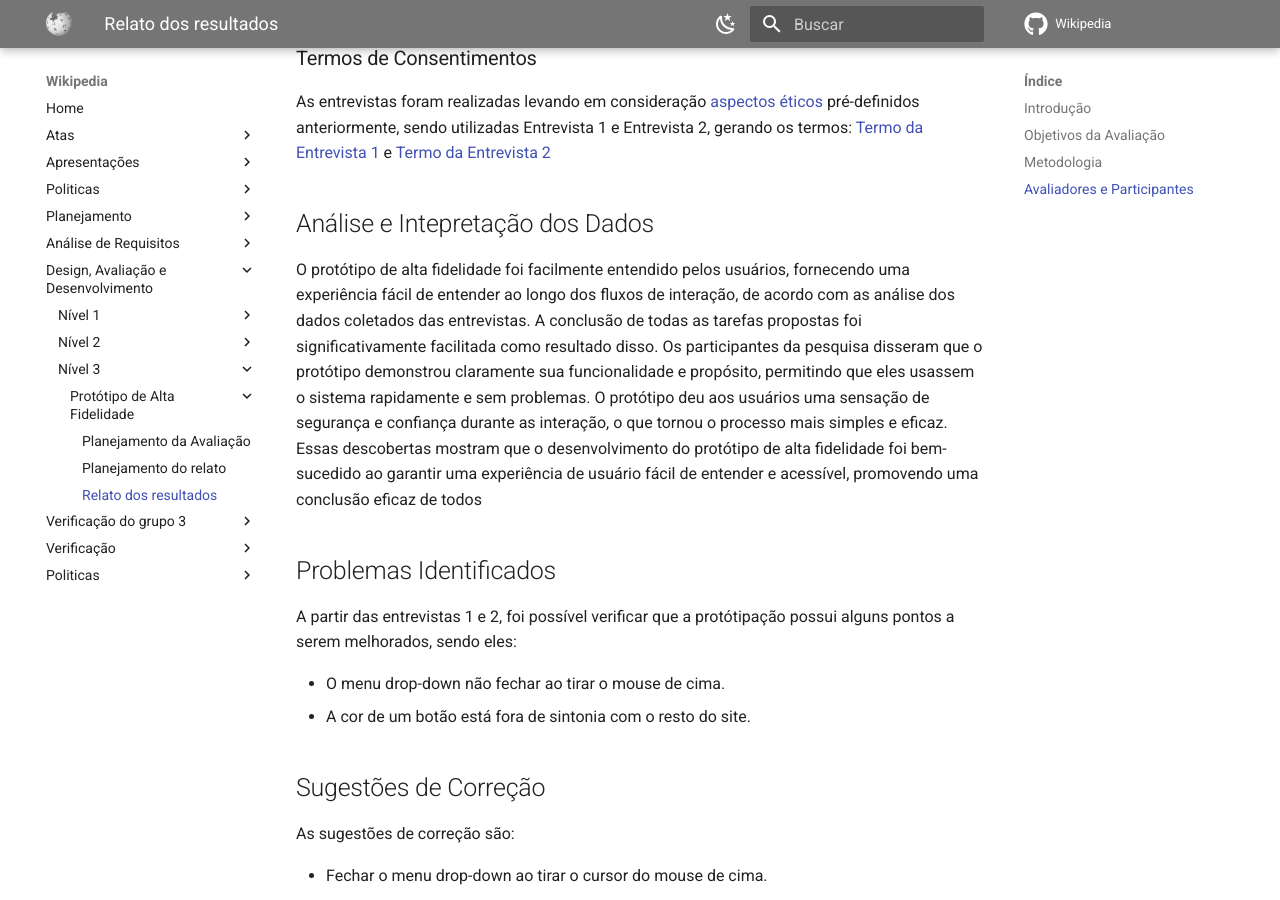
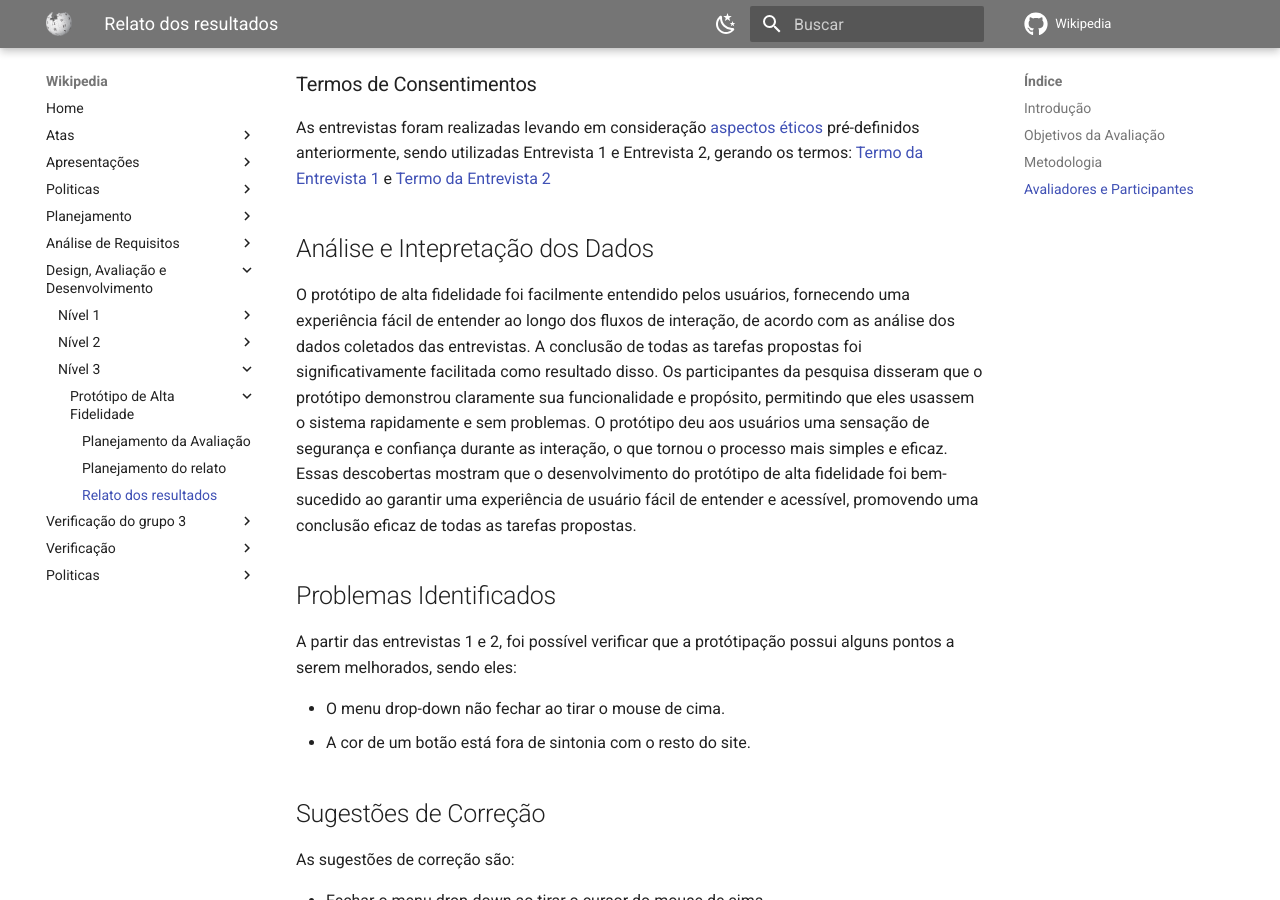
Before and after one commit to Interacao-Humano-Computador/2023.1-Wikipedia, an MkDocs documentation site: the page built from docs/design-avaliacao-desenvolvimento/nivel3/prototipoAltaFidelidade/relatoPrototipoAltaFidelidade.md, in a window 1280 px wide and 900 px high, scrolled down 3753 px. Built offline with MkDocs 1.6.1 and Material for MkDocs 9.7.7, drawn with Linux system fonts in a browser that asks for light colours; comment, search, counter and statistics services are not loaded; some of the changed text lies outside the part shown.

Commit message:
Adicionando dados entrevista
Co-authored-by: SamuelGSouza <samuelgomes318@gmail.com>

```diff
--- a/docs/design-avaliacao-desenvolvimento/nivel3/prototipoAltaFidelidade/relatoPrototipoAltaFidelidade.md
+++ b/docs/design-avaliacao-desenvolvimento/nivel3/prototipoAltaFidelidade/relatoPrototipoAltaFidelidade.md
@@ -92,7 +92,7 @@
 
 ## Análise e Intepretação dos Dados
 
-O protótipo de alta fidelidade foi facilmente entendido pelos usuários, fornecendo uma experiência fácil de entender ao longo dos fluxos de interação, de acordo com as análise dos dados coletados das entrevistas. A conclusão de todas as tarefas propostas foi significativamente facilitada como resultado disso. Os participantes da pesquisa disseram que o protótipo demonstrou claramente sua funcionalidade e propósito, permitindo que eles usassem o sistema rapidamente e sem problemas. O protótipo deu aos usuários uma sensação de segurança e confiança durante as interação, o que tornou o processo mais simples e eficaz. Essas descobertas mostram que o desenvolvimento do protótipo de alta fidelidade foi bem-sucedido ao garantir uma experiência de usuário fácil de entender e acessível, promovendo uma conclusão eficaz de todos
+O protótipo de alta fidelidade foi facilmente entendido pelos usuários, fornecendo uma experiência fácil de entender ao longo dos fluxos de interação, de acordo com as análise dos dados coletados das entrevistas. A conclusão de todas as tarefas propostas foi significativamente facilitada como resultado disso. Os participantes da pesquisa disseram que o protótipo demonstrou claramente sua funcionalidade e propósito, permitindo que eles usassem o sistema rapidamente e sem problemas. O protótipo deu aos usuários uma sensação de segurança e confiança durante as interação, o que tornou o processo mais simples e eficaz. Essas descobertas mostram que o desenvolvimento do protótipo de alta fidelidade foi bem-sucedido ao garantir uma experiência de usuário fácil de entender e acessível, promovendo uma conclusão eficaz de todas as tarefas propostas.
 
 ## Problemas Identificados
 
```
Also changed, not shown: other parts of docs/design-avaliacao-desenvolvimento/nivel3/prototipoAltaFidelidade/relatoPrototipoAltaFidelidade.md (+3 -3 lines), docs/design-avaliacao-desenvolvimento/nivel2/prototipoDePapel/relatoDosResultados.md (+2 -2 lines).
